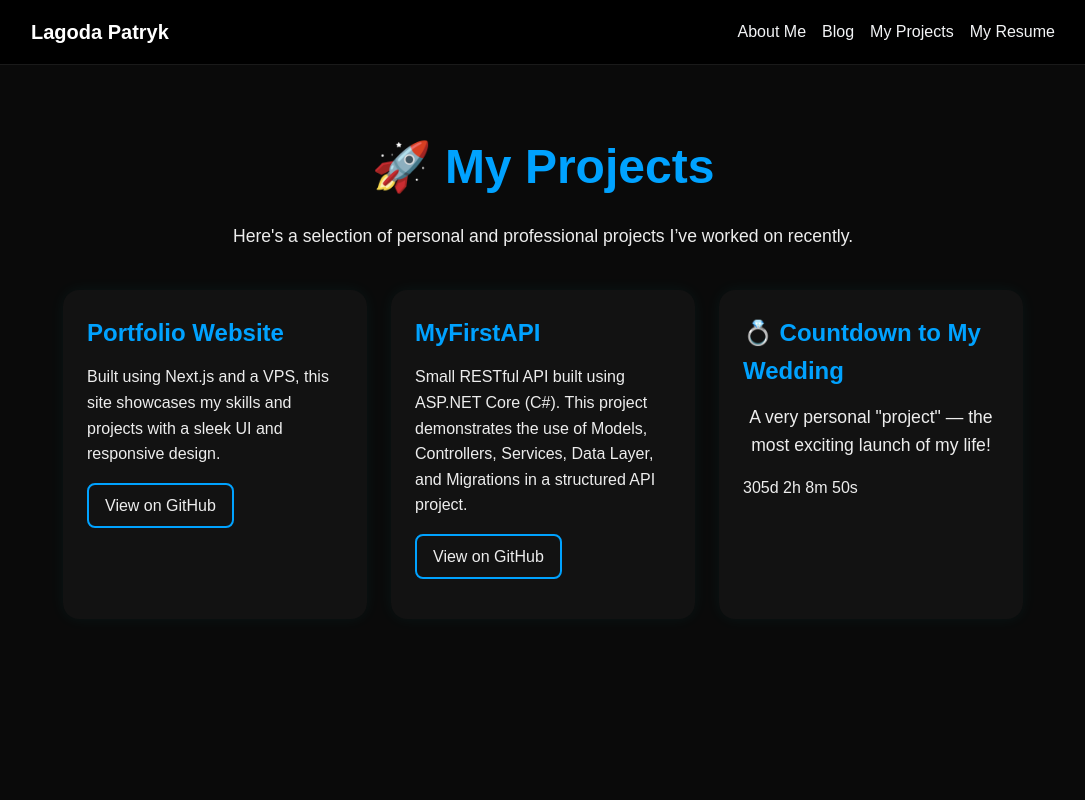
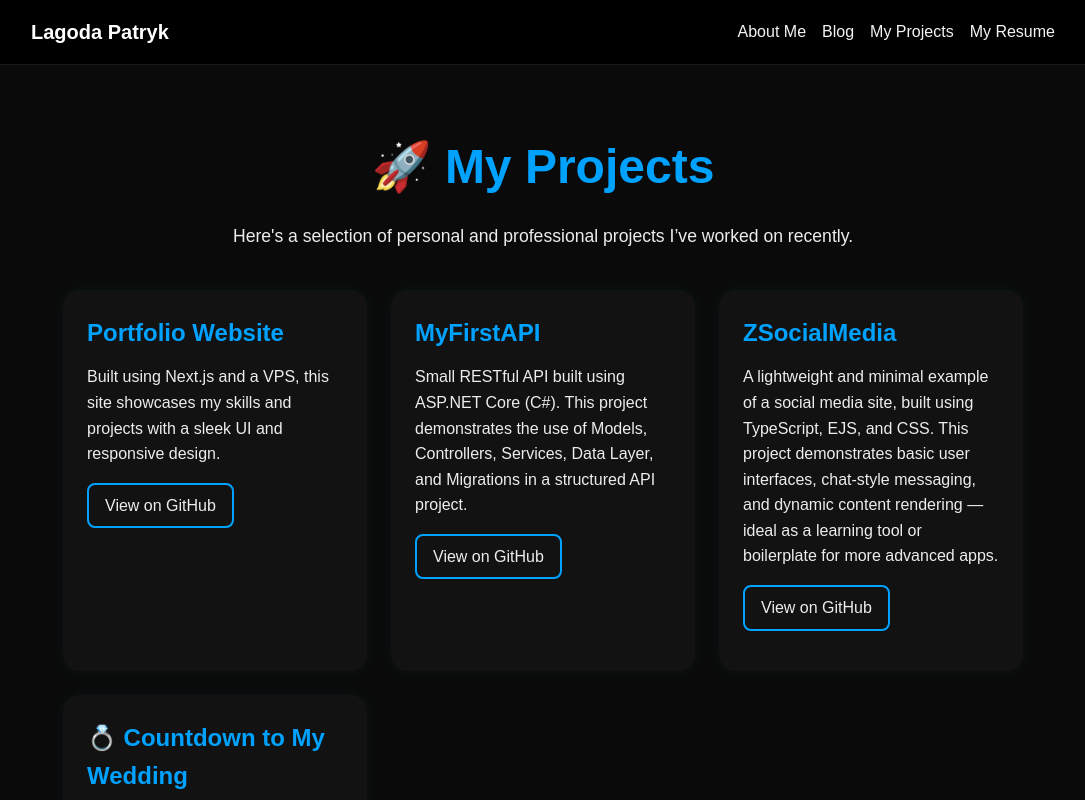
Before and after one commit to xdpatrykxd/portfolio-app, a Next.js app: page /projects in a window 1280 px wide. Shown: the top 800 px of the page, without its empty margins (97-1182 px from the left). Built offline with nearby package versions, Linux system fonts and the light colour scheme.

Commit message:
zSocialMedida added

```diff
--- a/src/pages/projects.tsx
+++ b/src/pages/projects.tsx
@@ -66,6 +66,23 @@ export default function Projects() {
                 </Link>
               </div>
               <div className={styles.card}>
+                <h2>ZSocialMedia </h2>
+                <p>
+                  A lightweight and minimal example of a social media site,
+                  built using TypeScript, EJS, and CSS. This project
+                  demonstrates basic user interfaces, chat-style messaging, and
+                  dynamic content rendering — ideal as a learning tool or
+                  boilerplate for more advanced apps.
+                </p>
+                <Link
+                  href="git@github.com:xdpatrykxd/ZSocialMedia.git"
+                  target="_blank"
+                  rel="noopener noreferrer"
+                >
+                  <p className="link">View on GitHub</p>
+                </Link>
+              </div>
+              <div className={styles.card}>
                 <h2>💍 Countdown to My Wedding</h2>
                 <p className={styles.intro}>
                   A very personal "project" — the most exciting launch of my
```
